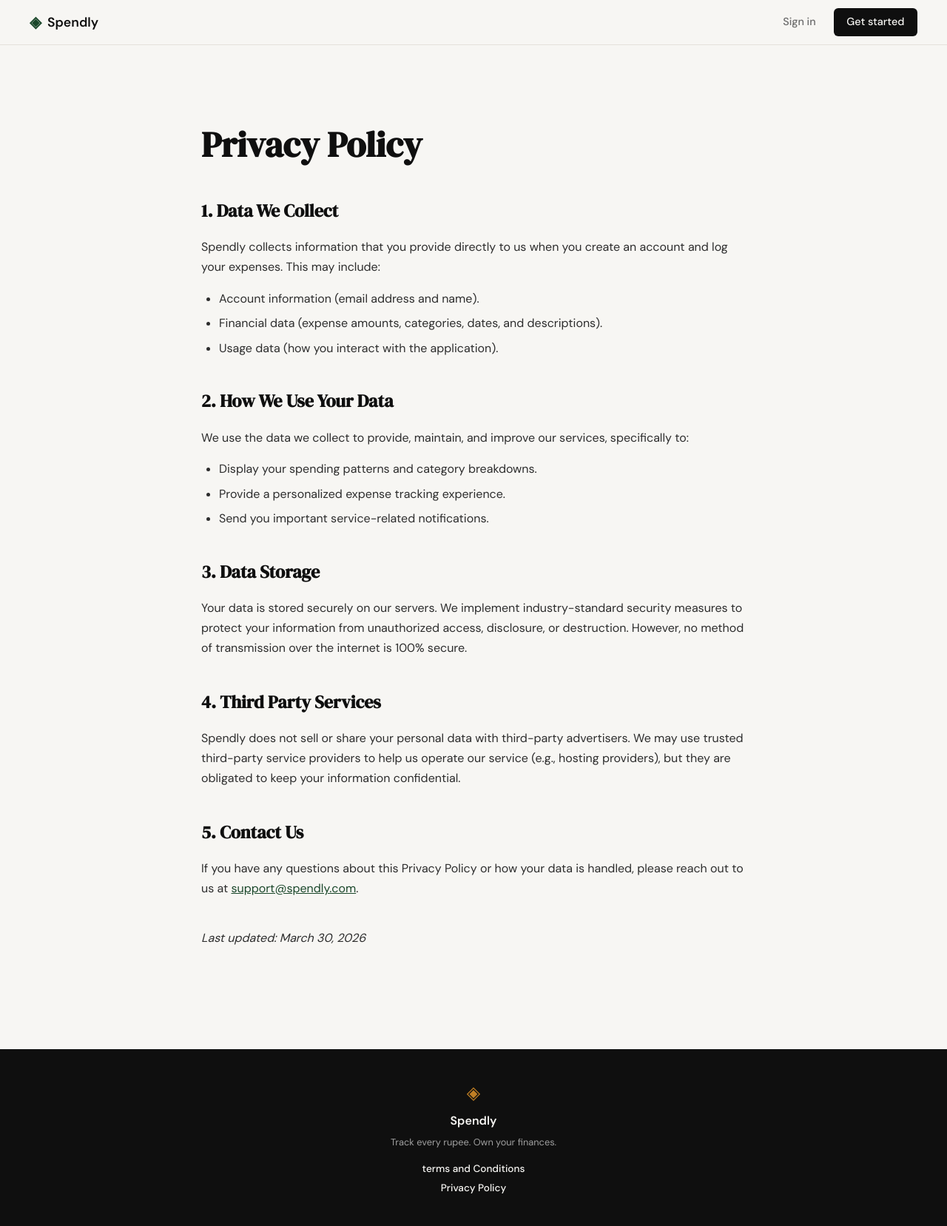
After one commit to aveera04/expense-tracker, a Flask app: page /privacy in a window 1280 px wide. The commit adds this page. Shown: the whole page at 74% size. Run offline with Flask 3, Linux system fonts and the light colour scheme.

Commit message:
add privacy page and it's content

```diff
--- a/app.py
+++ b/app.py
@@ -25,6 +25,11 @@ def login():
 @app.route("/terms")
 def terms():
     return render_template("terms.html")
+
+
+@app.route("/privacy")
+def privacy():
+    return render_template("privacy.html")
 
 
 # ------------------------------------------------------------------ #
--- a/templates/base.html
+++ b/templates/base.html
@@ -36,7 +36,7 @@
             <p class="footer-copy">Track every rupee. Own your finances.</p>
             <div class="footer-links">
                 <a href="{{ url_for('terms') }}">terms and Conditions</a>
-                <a href="#">Privacy Policy</a>
+                <a href="{{ url_for('privacy') }}">Privacy Policy</a>
             </div>
         </div>
     </footer>
--- /dev/null
+++ b/templates/privacy.html
@@ -0,0 +1,48 @@
+{% extends "base.html" %}
+
+{% block title %}Privacy Policy — Spendly{% endblock %}
+
+{% block content %}
+<div class="text-page">
+    <h1>Privacy Policy</h1>
+
+    <section>
+        <h2>1. Data We Collect</h2>
+        <p>Spendly collects information that you provide directly to us when you create an account and log your expenses. This may include:</p>
+        <ul>
+            <li>Account information (email address and name).</li>
+            <li>Financial data (expense amounts, categories, dates, and descriptions).</li>
+            <li>Usage data (how you interact with the application).</li>
+        </ul>
+    </section>
+
+    <section>
+        <h2>2. How We Use Your Data</h2>
+        <p>We use the data we collect to provide, maintain, and improve our services, specifically to:</p>
+        <ul>
+            <li>Display your spending patterns and category breakdowns.</li>
+            <li>Provide a personalized expense tracking experience.</li>
+            <li>Send you important service-related notifications.</li>
+        </ul>
+    </section>
+
+    <section>
+        <h2>3. Data Storage</h2>
+        <p>Your data is stored securely on our servers. We implement industry-standard security measures to protect your information from unauthorized access, disclosure, or destruction. However, no method of transmission over the internet is 100% secure.</p>
+    </section>
+
+    <section>
+        <h2>4. Third Party Services</h2>
+        <p>Spendly does not sell or share your personal data with third-party advertisers. We may use trusted third-party service providers to help us operate our service (e.g., hosting providers), but they are obligated to keep your information confidential.</p>
+    </section>
+
+    <section>
+        <h2>5. Contact Us</h2>
+        <p>If you have any questions about this Privacy Policy or how your data is handled, please reach out to us at <a href="mailto:support@spendly.com" style="color: var(--accent); text-decoration: underline;">support@spendly.com</a>.</p>
+    </section>
+
+    <section>
+        <p><em>Last updated: March 30, 2026</em></p>
+    </section>
+</div>
+{% endblock %}
--- a/templates/terms.html
+++ b/templates/terms.html
@@ -1,3 +1,4 @@
+
 {% extends "base.html" %}
 
 {% block title %}Terms and Conditions — Spendly{% endblock %}
```
